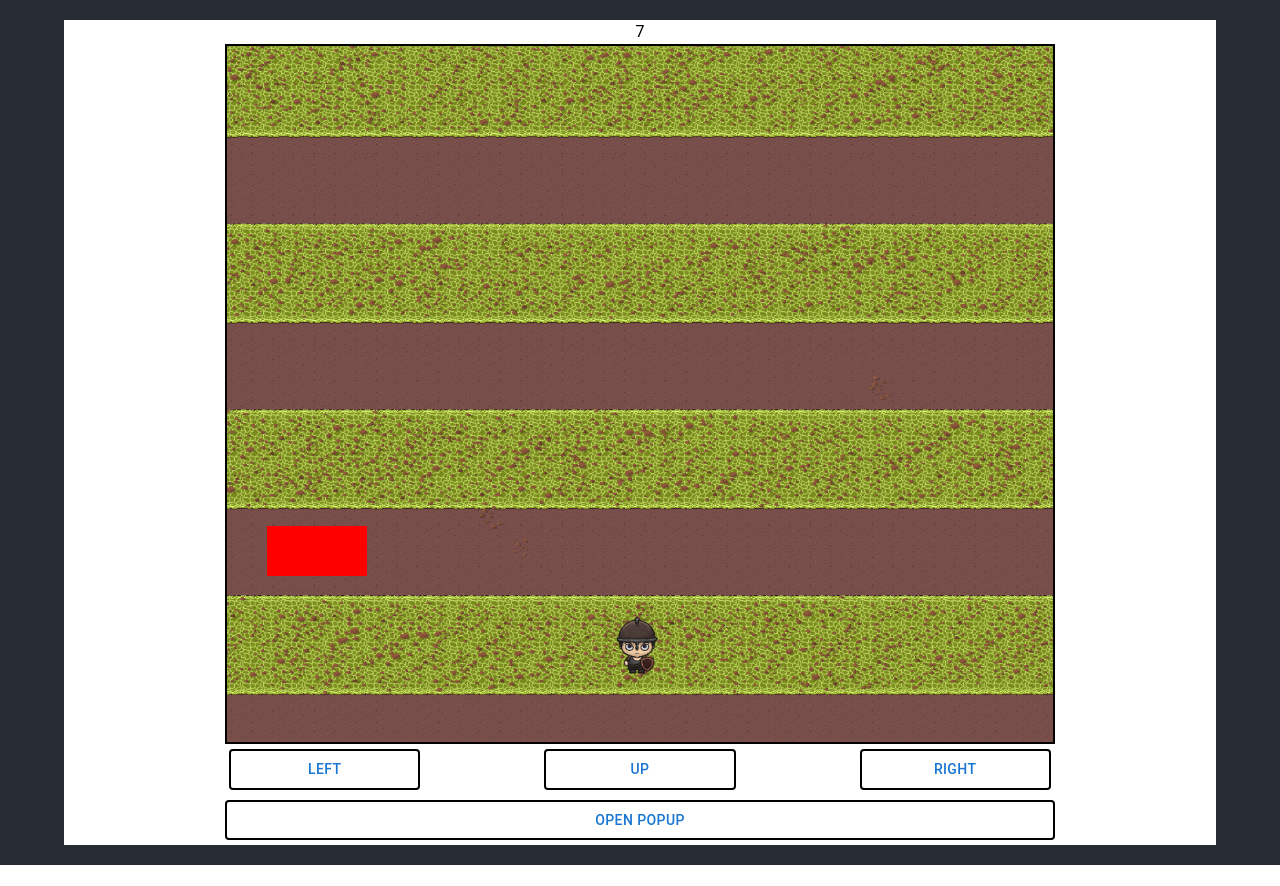
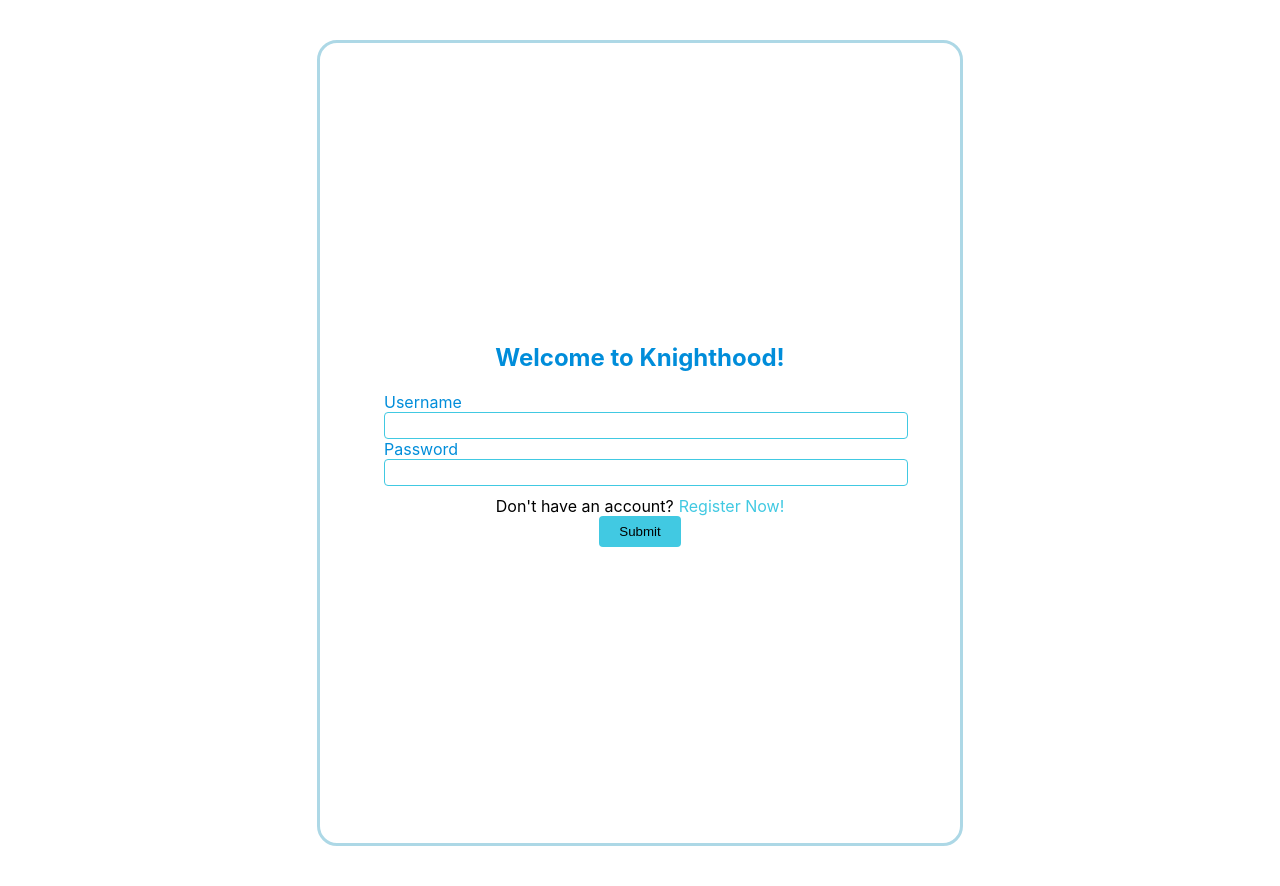
Before and after one commit to Reyes815/Knighthood, a React (Create React App) app: page /login in a window 1280 px wide. Before the commit the page ends 865 px from the top, so only its background shows below. Built offline with nearby package versions, Linux system fonts and the light colour scheme.

Commit message:
Added login

```diff
--- a/src/App.js
+++ b/src/App.js
@@ -1,13 +1,19 @@
 import React from 'react';
 import './App.css';
 import FixedContainer from './container';
+import { BrowserRouter, Navigate, Route, Routes } from 'react-router-dom';
+import Login from './login';
 
 function App() {
   return (
-    <div className='App'>
-      {/* <header className='App'> */}
-        <FixedContainer />
-      {/* </header> */}
+    <div>
+      <BrowserRouter>
+        <Routes>
+          <Route path='/'   element={<Navigate to='/login'/>}/>
+          <Route path='/login' element={<Login/>}/>
+          <Route path='/main_app' element={<FixedContainer/>}/>
+        </Routes>
+      </BrowserRouter>
     </div>
   );
 }
--- a/src/container.js
+++ b/src/container.js
@@ -22,7 +22,8 @@ export default function FixedContainer() {
   }
 
   return (
-    <React.Fragment>
+    <div className='App'>
+      <React.Fragment>
       <CssBaseline />
       <Container fixed >
         <Box sx={{ bgcolor: 'white'}}>
@@ -31,5 +32,6 @@ export default function FixedContainer() {
         </Box>
       </Container>
     </React.Fragment>
+    </div>
   );
 }
--- /dev/null
+++ b/src/login.js
@@ -0,0 +1,164 @@
+// Login.js
+import React, { useContext, useState } from "react";
+import { useNavigate } from "react-router-dom";
+import axios from "axios";
+import {
+  Card,
+  Row,
+  Col,
+  CardTitle,
+  CardBody,
+  Button,
+  Form,
+  FormGroup,
+  Label,
+  Input,
+} from "reactstrap";
+import UserLoginData from "./userlogin";
+//import { UserContext } from "../../Usercontext";
+
+const Login = () => {
+  const [username, setUsername] = useState("");
+  const [password, setPassword] = useState("");
+  const [message, setMessage] = useState("");
+//   const { setUser_id } = useContext(UserContext);
+//   const { setOrg_id } = useContext(UserContext);
+  const navigate = useNavigate();
+
+  const handleLogin = async (e) => {
+    e.preventDefault();
+
+    const userLoginData = {
+        username: 'testuser',
+        password: 'testpassword'
+      };
+
+
+    try {
+      const response = await axios.post(
+        '/users/login',
+        {
+            username,
+            password
+        }
+      );
+
+      if (response.data) {
+        if (response.data){
+          navigate('/main_app');
+        }
+    } else {
+        throw "Invalid Login";
+    }
+
+    //     if(response.data.message === 'admin'){
+    //       navigate(`/admin`);
+    //       setUser_id(response.data.user.user_id);
+    //     }
+
+    //     if(response.data.message === 'user'){
+    //       navigate(`/user/`);
+    //       setUser_id(response.data.user.user_id);
+    //     }
+    //   } else if (response.data.error) {
+    //     setMessage(response.data.error);
+    //   }
+    } catch (error) {
+    //   console.error("Error:", error);
+      setMessage("Error: ".concat(error));
+    }
+  };
+
+  return (
+    <div style={{
+        display: 'flex',
+        justifyContent: 'center',
+        alignItems: 'center',
+        height: '100vh',
+        width: '50%',
+        margin: '40px auto',
+        border: '3px solid lightblue',
+        borderRadius: '20px',
+      }}>
+
+<Row style={{ width: '80%' }}>
+      <Col>
+        <Card style={{ width: '100%' }}>
+          <CardTitle
+            tag="h2"
+            className="border-bottom p-3 mb-0"
+            style={{ textAlign: "center", color: "#008DDA" }}
+          >
+            Welcome to Knighthood!
+          </CardTitle>
+          <CardBody>
+            <Form onSubmit={handleLogin}>
+              <FormGroup>
+                <Label style={{ color: "#008DDA", display: "block" }} for="username">
+                  Username
+                </Label>
+                <Input
+                  type="text"
+                  value={username}
+                  onChange={(e) => setUsername(e.target.value)}
+                  required
+                  style={{
+                    width: "100%",
+                    padding: "5px",
+                    borderRadius: "4px",
+                    border: "1px solid #41C9E2",
+                  }}
+                />
+              </FormGroup>
+              <FormGroup>
+                <Label style={{ color: "#008DDA", display: "block" }} for="password">
+                  Password
+                </Label>
+                <Input
+                  type="password"
+                  value={password}
+                  onChange={(e) => setPassword(e.target.value)}
+                  required
+                  style={{
+                    width: "100%",
+                    padding: "5px",
+                    borderRadius: "4px",
+                    border: "1px solid #41C9E2",
+                  }}
+                />
+              </FormGroup>
+              <div style={{ textAlign: "center", marginTop: "10px" }}>
+                <p style={{ display: "inline", textDecoration: "none", color: "#000000", marginRight: "5px" }}>
+                  Don't have an account?
+                </p>
+                <a href="/#/register" style={{ textDecoration: "none", color: "#41C9E2" }}>
+                  Register Now!
+                </a>
+              </div>
+              <div style={{ textAlign: "center" }}>
+                <Button
+                  type="submit"
+                  className="mt-2"
+                  style={{
+                    backgroundColor: "#41C9E2",
+                    padding: "8px 20px",
+                    borderRadius: "4px",
+                    border: "none",
+                    cursor: "pointer",
+                  }}
+                >
+                  Submit
+                </Button>
+              </div>
+            </Form>
+            <p style={{ color: "#008DDA", textAlign: "center", marginTop: "10px" }}>{message}</p>
+          </CardBody>
+        </Card>
+      </Col>
+    </Row>
+
+    </div>
+  );
+};
+
+export default Login;
```
Also changed, not shown: package.json (+8 -3 lines), 1 other file (tests, documents, lock files or other folders).
